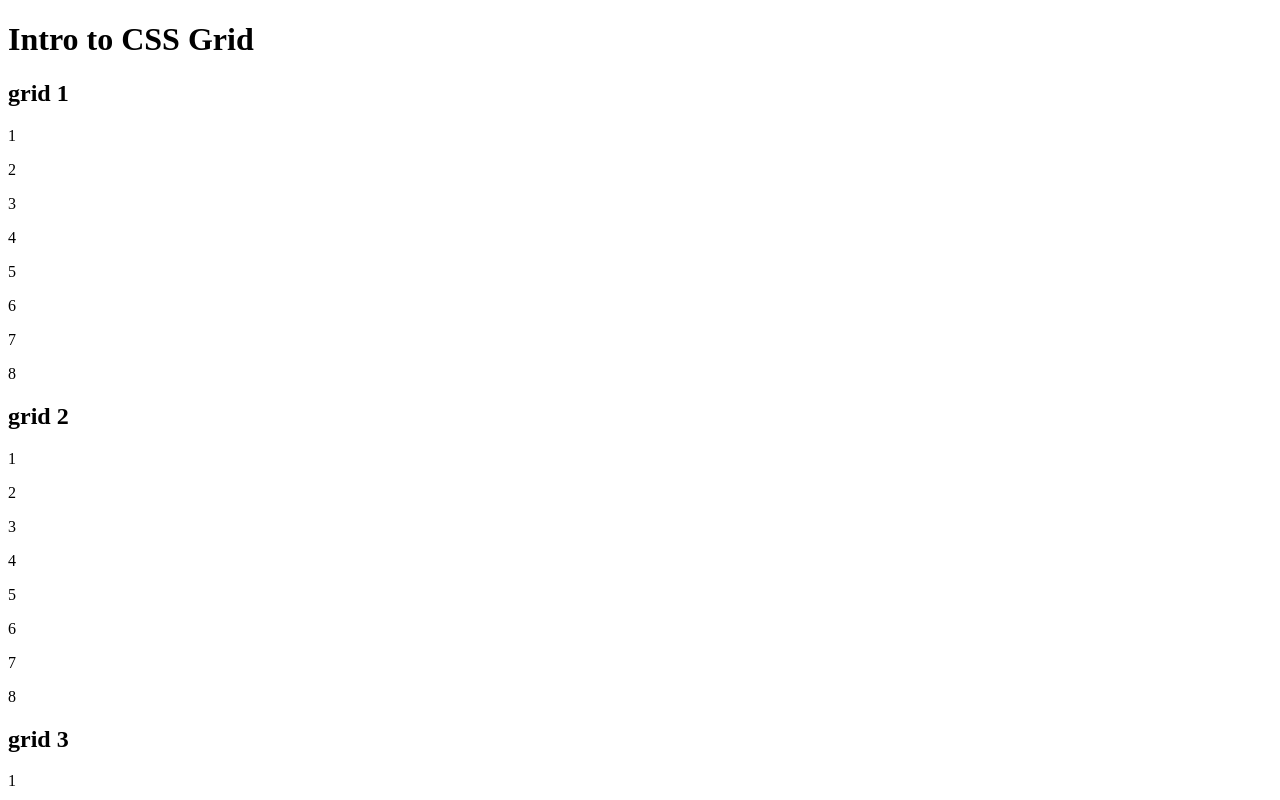
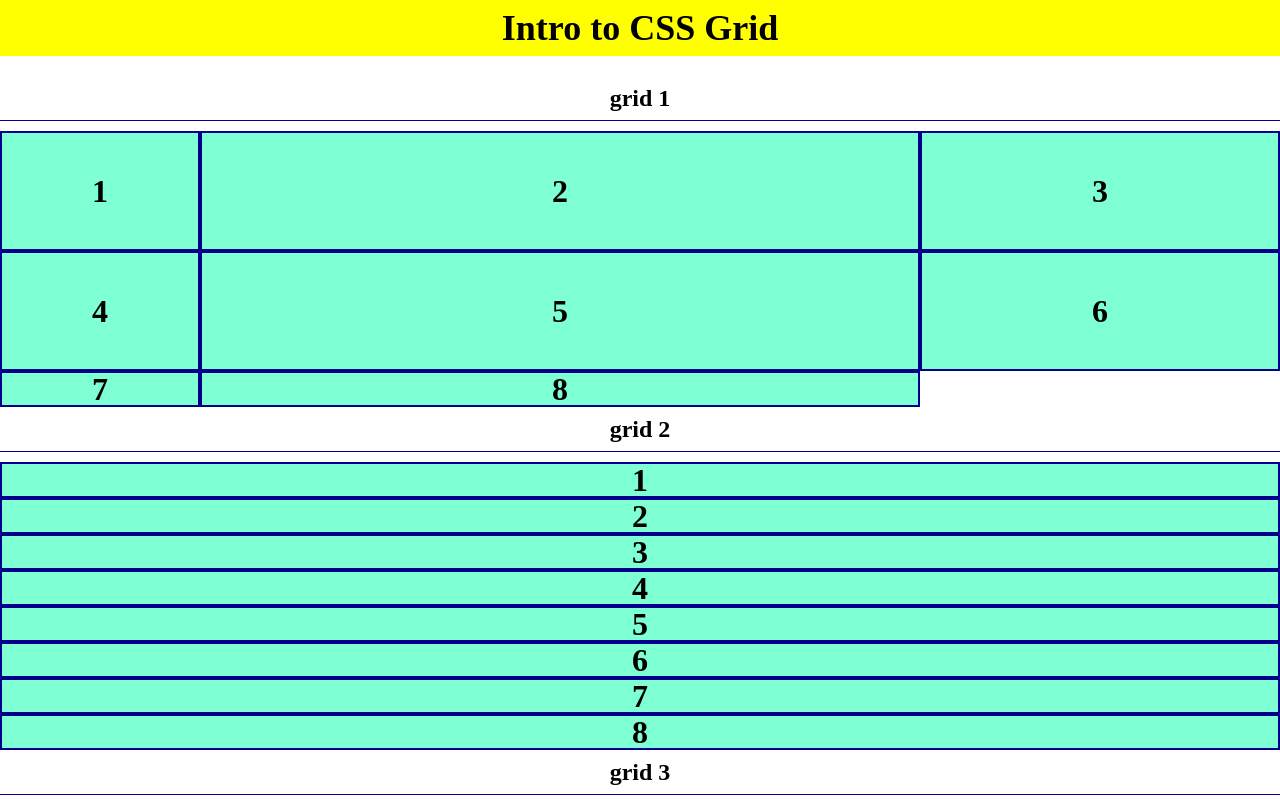
Before and after one commit to butt0173/abweb1week11, a plain HTML site: page index.html in a window 1280 px wide. Shown: the top 800 px of the page. Drawn offline with Linux system fonts and the light colour scheme.

Commit message:
first grid example and basic css

```diff
--- a/index.html
+++ b/index.html
@@ -4,6 +4,7 @@
     <meta charset="UTF-8">
     <meta name="viewport" content="width=device-width, initial-scale=1.0">
     <title>CSS Grid</title>
+    <link rel="stylesheet" href="styles/grids.css">
 </head>
 <body>
     <!-- AI prompt for basic structure: add a div wrapper with the class wrapper,
@@ -15,7 +16,7 @@
         </header>
         <nav></nav>
         <main>
-            <!-- AI prompt for basic structure: Inside the main, add four section, each with a class with a different
+            <!-- AI prompt to genertate sections: Inside the main, add four section, each with a class with a different
              number (one,two,etc.). Inside each section add an h2 with the text grid 1, grid 2, etc. (incrementing for
              each section). Under the h2, add an article with 8 divs inside. in each div add a p tag with an incrementing
              number (1-8 for each section).-->
--- /dev/null
+++ b/styles/grids.css
@@ -0,0 +1,100 @@
+/* Meyerweb CSS reset */
+
+html, body, div, span, applet, object, iframe,
+h1, h2, h3, h4, h5, h6, p, blockquote, pre,
+a, abbr, acronym, address, big, cite, code,
+del, dfn, em, img, ins, kbd, q, s, samp,
+small, strike, strong, sub, sup, tt, var,
+b, u, i, center,
+dl, dt, dd, ol, ul, li,
+fieldset, form, label, legend,
+table, caption, tbody, tfoot, thead, tr, th, td,
+article, aside, canvas, details, embed,
+figure, figcaption, footer, header, hgroup,
+menu, nav, output, ruby, section, summary,
+time, mark, audio, video {
+	margin: 0;
+	padding: 0;
+	border: 0;
+	font-size: 100%;
+	font: inherit;
+	vertical-align: baseline;
+}
+
+/* HTML5 display-role reset for older browsers */
+article, aside, details, figcaption, figure,
+footer, header, hgroup, menu, nav, section {
+	display: block;
+}
+
+body {
+	line-height: 1;
+}
+
+ol, ul {
+	list-style: none;
+}
+
+blockquote, q {
+	quotes: none;
+}
+
+blockquote:before, blockquote:after,
+q:before, q:after {
+	content: '';
+	content: none;
+}
+
+table {
+	border-collapse: collapse;
+	border-spacing: 0;
+}
+
+/****************************************
+            Default Styles
+****************************************/
+
+h1 {
+	font-size: 36px;
+    font-weight:bold;
+    text-align:center;
+    margin-bottom:20px;
+    padding: 10px;
+    background-color:yellow ;
+}
+
+h2 {
+    font-size: 24px;
+    font-weight:bold;
+    text-align:center;
+    margin-bottom: 10px;
+    padding: 10px;
+    border-bottom:1px solid darkblue;
+}
+
+article div{
+    /* did i make an error in the css? fix it */
+	display: flex;
+	justify-content: center; /*centers horizontally*/
+	align-items: center; /*centers vertically */
+	background-color: aquamarine;
+	border: 2px solid darkblue;
+	font-size: 32px;
+	font-weight: bold;
+}
+
+/********************************
+            Grid Styles
+*********************************/
+
+section.one article{
+/* like flexbox, you have to declare a parent element
+to hold the grid... */
+display:grid;
+
+/* The fr stands for fractions, it tells the column or row
+to take up a portion of the available space */
+grid-template-columns:200px 2fr 1fr;
+
+grid-template-rows: 120px 120px;
+}
```
